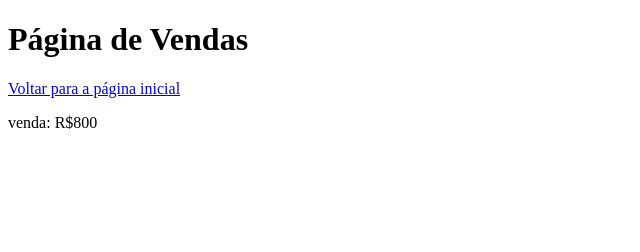
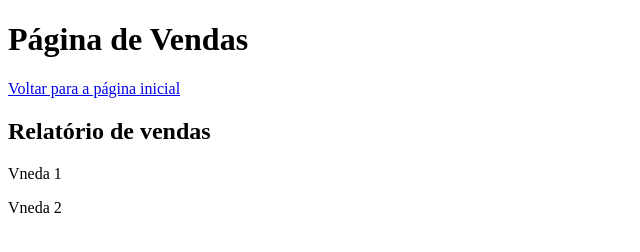
Before and after one commit to Gui-ODSC/aula_gitHUb, a plain HTML site: page vendas.html in a window 1280 px wide. Shown: the whole page, without its empty margins (0-640 px from the left). Drawn offline with Linux system fonts and the light colour scheme.

Commit message:
alteração vendas

```diff
--- a/vendas.html
+++ b/vendas.html
@@ -9,6 +9,8 @@
 <body>
     <h1>Página de Vendas</h1>
     <a href="index.html">Voltar para a página inicial</a>
-    <p>venda: R$800</p>
+    <h2>Relatório de vendas</h2>
+    <p>Vneda 1</p>
+    <p>Vneda 2</p>
 </body>
 </html>
```
